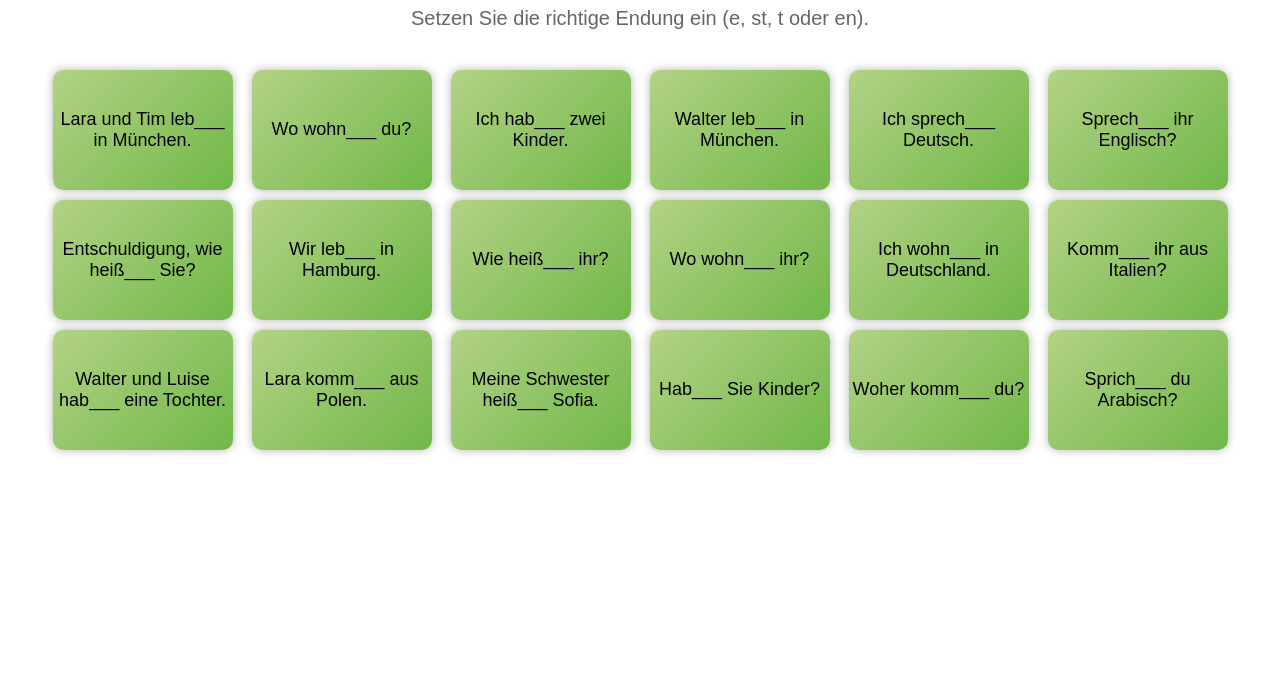
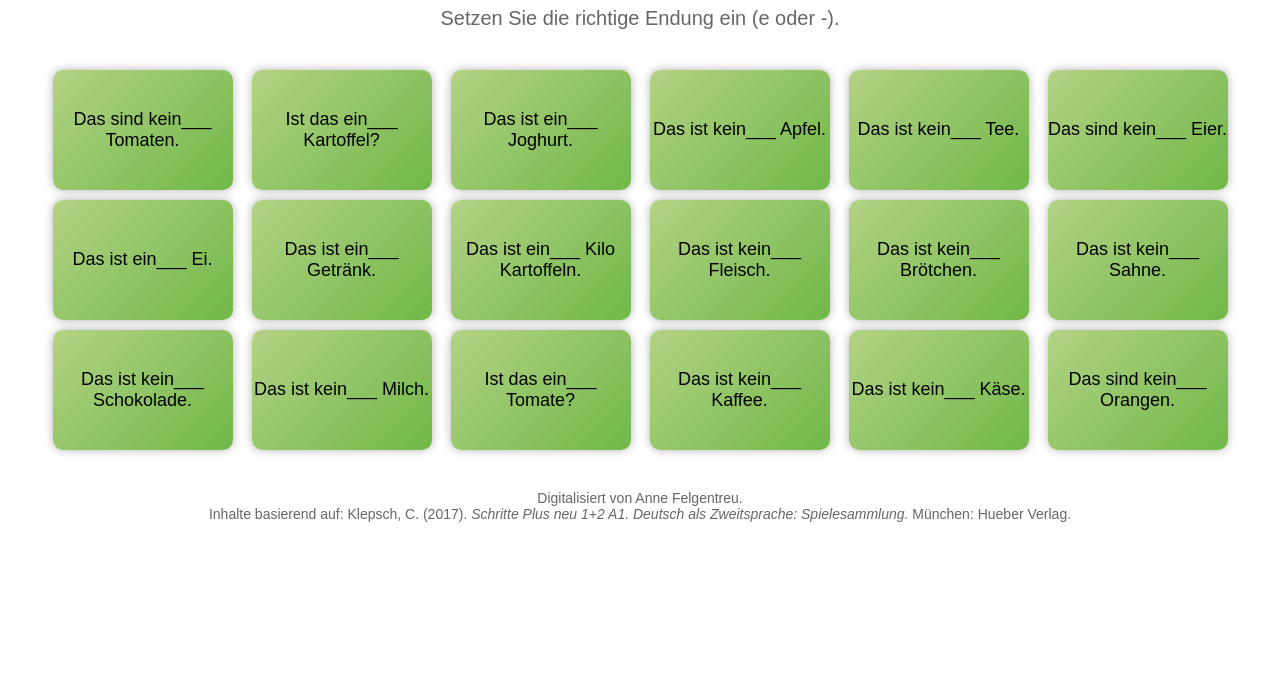
Before and after one commit to fragfrauanne/A1_GS3, a plain HTML site: page index.html in a window 1280 px wide. Shown: the part 101-800 px from the top of the page. Drawn offline with Linux system fonts and the light colour scheme.

Commit message:
Add files via upload

```diff
--- a/index.html
+++ b/index.html
@@ -3,17 +3,24 @@
 <head>
     <meta charset="UTF-8">
     <meta name="viewport" content="width=device-width, initial-scale=1.0">
-    <title>A1 / GS2 / Verbkonjugation</title>
+    <title>A1 / GS3 / Unbestimmter Artikel & Negativartikel Nominativ</title>
     <link rel="stylesheet" href="styles.css">
 </head>
 <body>
 
-<h1>Verbkonjugation</h1>
-<p id="taskExplanation">Setzen Sie die richtige Endung ein (e, st, t oder en).</p>
+<h1>Unbestimmter Artikel & Negativartikel Nominativ</h1>
+<p id="taskExplanation">Setzen Sie die richtige Endung ein (e oder -).</p>
 
 <div class="cards-container" id="cardsContainer"></div>
 <div class="fireworks" id="fireworks">🎆✨ Alles richtig! ✨🎆</div>
 
+<footer>
+  <p>
+    Digitalisiert von Anne Felgentreu.<br>
+    Inhalte basierend auf: Klepsch, C. (2017). <em>Schritte Plus neu 1+2 A1. Deutsch als Zweitsprache: Spielesammlung.</em> München: Hueber Verlag.
+  </p>
+</footer>
+
 <script src="script.js" defer></script>
 </body>
 </html>
--- a/script.js
+++ b/script.js
@@ -1,22 +1,22 @@
 const tasks = [
-    { question: "Walter leb___ in München.", answer: "lebt" },
-    { question: "Entschuldigung, wie heiß___ Sie?", answer: "heißen" },
-    { question: "Meine Schwester heiß___ Sofia.", answer: "heißt" },
-    { question: "Ich wohn___ in Deutschland.", answer: "wohne" },
-    { question: "Wo wohn___ du?", answer: "wohnst" },
-    { question: "Wo wohn___ ihr?", answer: "wohnt" },
-    { question: "Komm___ ihr aus Italien?", answer: "kommt" },
-    { question: "Ich hab___ zwei Kinder.", answer: "habe" },
-    { question: "Sprech___ ihr Englisch?", answer: "sprecht" },
-    { question: "Lara und Tim leb___ in München.", answer: "leben" },
-    { question: "Walter und Luise hab___ eine Tochter.", answer: "haben" },
-    { question: "Lara komm___ aus Polen.", answer: "kommt" },
-    { question: "Woher komm___ du?", answer: "kommst" },
-    { question: "Sprich___ du Arabisch?", answer: "sprichst" },
-    { question: "Wie heiß___ ihr?", answer: "heißt" },
-    { question: "Wir leb___ in Hamburg.", answer: "leben" },
-    { question: "Hab___ Sie Kinder?", answer: "haben" },
-    { question: "Ich sprech___ Deutsch.", answer: "spreche" }
+    { question: "Das ist kein___ Apfel.", answer: "-" },
+    { question: "Das ist ein___ Ei.", answer: "-" },
+    { question: "Ist das ein___ Tomate?", answer: "e" },
+    { question: "Das ist kein___ Brötchen.", answer: "-" },
+    { question: "Ist das ein___ Kartoffel?", answer: "e" },
+    { question: "Das ist kein___ Fleisch.", answer: "-" },
+    { question: "Das ist kein___ Sahne.", answer: "e" },
+    { question: "Das ist ein___ Joghurt.", answer: "-" },
+    { question: "Das sind kein___ Eier.", answer: "e" },
+    { question: "Das sind kein___ Tomaten.", answer: "e" },
+    { question: "Das ist kein___ Schokolade.", answer: "e" },
+    { question: "Das ist kein___ Milch.", answer: "e" },
+    { question: "Das ist kein___ Käse.", answer: "-" },
+    { question: "Das sind kein___ Orangen.", answer: "e" },
+    { question: "Das ist ein___ Kilo Kartoffeln.", answer: "-" },
+    { question: "Das ist ein___ Getränk.", answer: "-" },
+    { question: "Das ist kein___ Kaffee.", answer: "-" },
+    { question: "Das ist kein___ Tee.", answer: "-" }
 ];
 
 const container = document.getElementById("cardsContainer");
--- a/styles.css
+++ b/styles.css
@@ -115,3 +115,9 @@ button {
 .fireworks.show {
     display: block; /* Jetzt wird es nur angezeigt, wenn die Klasse 'show' dazukommt */
 }
+
+footer {
+    font-size: 14px;
+    color: #666;
+    margin-top: 20px;
+}
```
